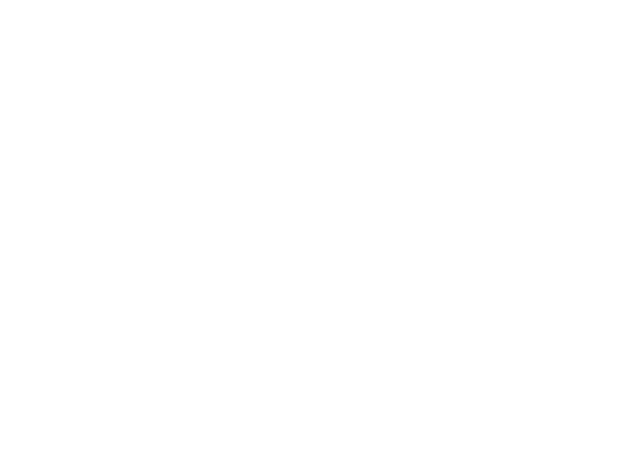
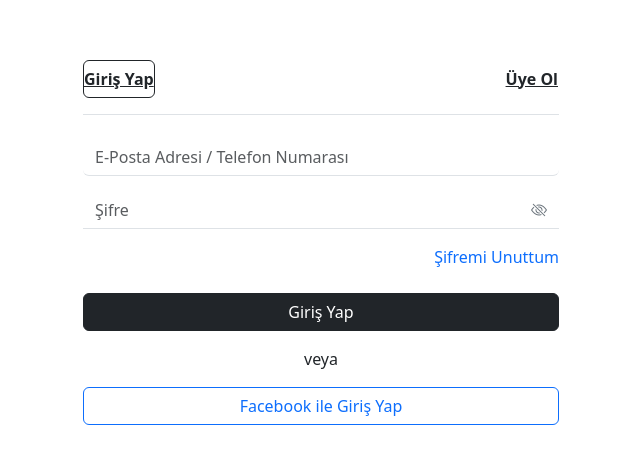
Before and after one commit to Emreyldz1958/my_mavi_app, a Nuxt app: page /giris_sayfasi in a window 1280 px wide. Before the commit this address had no page. Shown: the part 158-622 px from the top of the page, without its empty margins (319-959 px from the left). Built offline with nearby package versions, Linux system fonts and the light colour scheme.

Commit message:
Giriş sayfası yapıldı
.

```diff
--- /dev/null
+++ b/pages/giris_sayfasi.vue
@@ -0,0 +1,80 @@
+<template>
+  <div class="d-flex justify-content-center align-items-center vh-100">
+    <div class="container" style="max-width: 500px;">
+      <div class="row justify-content-center">
+        <div class="col-md-12">
+          <div class="d-flex justify-content-between border-bottom pb-3 mb-4">
+            <button
+              class="btn btn-link text-dark fw-bold px-0"
+              :class="{ 'border-bottom border-dark fw-bold': isLoginActive }"
+              @click="isLoginActive = true"
+            >
+              Giriş Yap
+            </button>
+            <button
+              class="btn btn-link text-dark fw-bold px-0"
+              :class="{ 'border-bottom border-dark fw-bold': !isLoginActive }"
+              @click="isLoginActive = false"
+            >
+              Üye Ol
+            </button>
+          </div>
+
+          <form>
+            <div class="mb-3">
+              <label for="email" class="form-label visually-hidden">E-Posta Adresi / Telefon Numarası</label>
+              <input
+                type="email"
+                id="email"
+                class="form-control border-0 border-bottom"
+                placeholder="E-Posta Adresi / Telefon Numarası"
+              />
+            </div>
+
+            <div class="mb-3 position-relative">
+              <label for="password" class="form-label visually-hidden">Şifre</label>
+              <div class="input-group border-0 border-bottom">
+                <input
+                  :type="passwordVisible ? 'text' : 'password'"
+                  id="password"
+                  class="form-control border-0"
+                  placeholder="Şifre"
+                />
+                <button
+                  type="button"
+                  class="btn btn-outline-secondary border-0 bg-white"
+                  @click="passwordVisible = !passwordVisible"
+                >
+                  <i :class="passwordVisible ? 'bi bi-eye' : 'bi bi-eye-slash'"></i>
+                </button>
+              </div>
+            </div>
+
+            <div class="text-end mb-4">
+              <a href="#" class="text-decoration-none">Şifremi Unuttum</a>
+            </div>
+
+            <button type="submit" class="btn btn-dark w-100 mb-3">Giriş Yap</button>
+
+            <div class="text-center mb-3">veya</div>
+
+            <button type="button" class="btn btn-outline-primary w-100">
+              Facebook ile Giriş Yap
+            </button>
+          </form>
+        </div>
+      </div>
+    </div>
+  </div>
+</template>
+
+<script>
+export default {
+  data() {
+    return {
+      isLoginActive: true,
+      passwordVisible: false,
+    };
+  },
+};
+</script>
```
